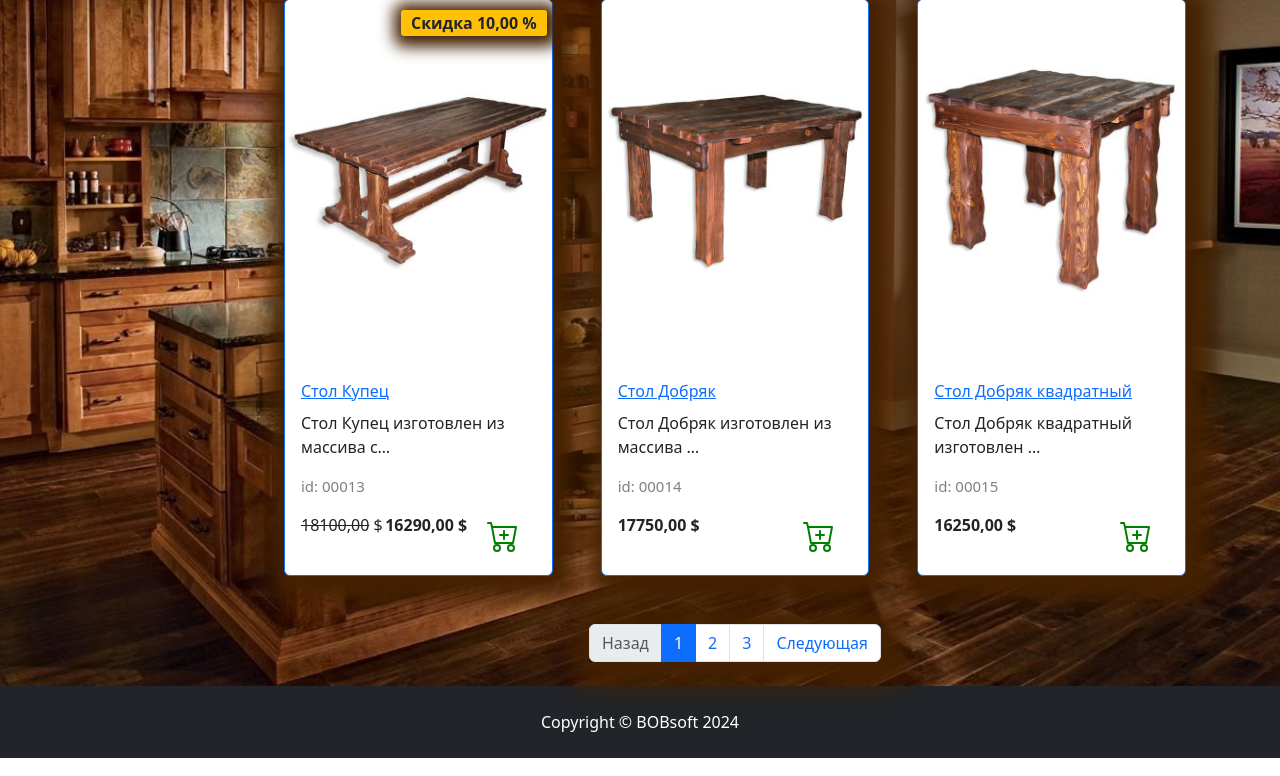
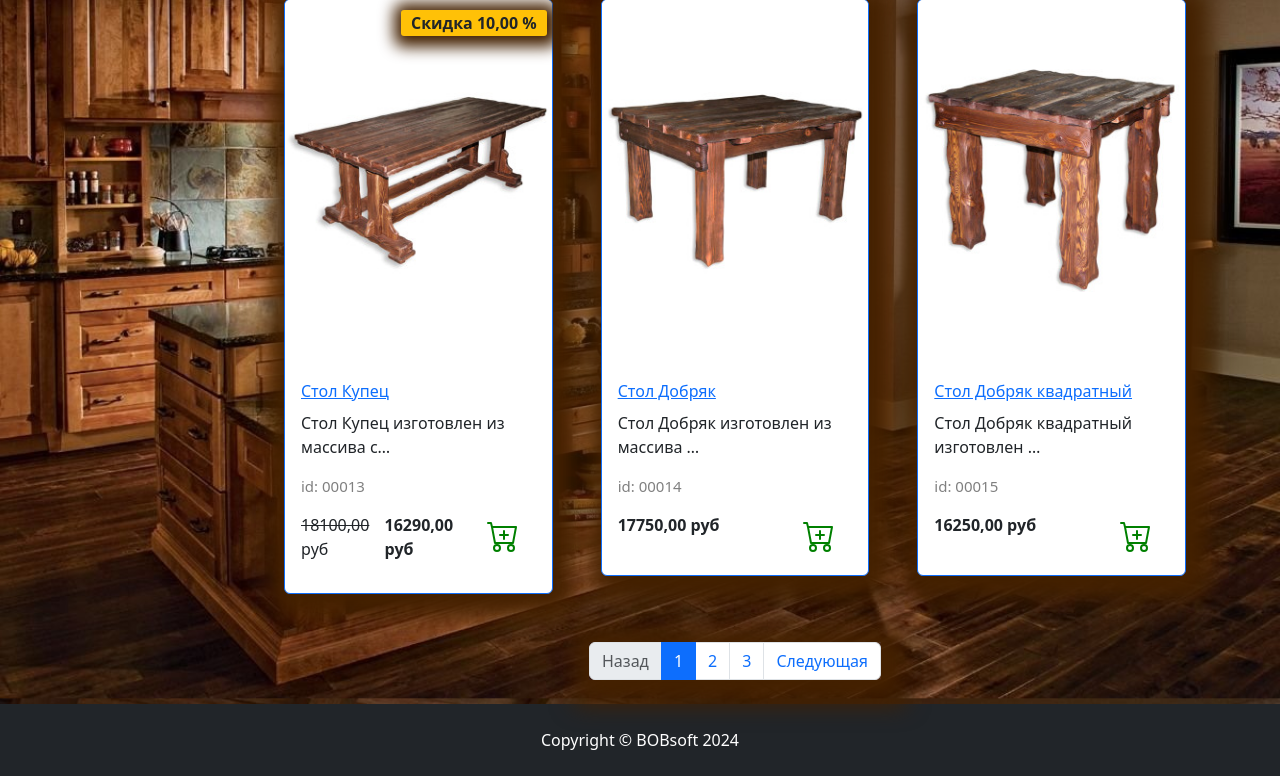
Before and after one commit to BOBsoft75/Final, a Django app: page /catalog/all/ in a window 1280 px wide. Shown: the part 155-931 px from the top of the page. Run offline with Django 4.2, Linux system fonts and the light colour scheme; data comes from the database, SQL or seed files in the repository; data that the repository does not hold is empty; some libraries are stand-ins or nearby versions.

Commit message:
Update catalog.html

```diff
--- a/goods/templates/goods/catalog.html
+++ b/goods/templates/goods/catalog.html
@@ -91,11 +91,11 @@
                     <div class="d-flex justify-content-between">
 
                         {% if product.discount %}
-                            <p><s>{{product.price}}</s> $</p>
-                            <p><strong>{{ product.sell_price }} $</strong></p>
+                            <p><s>{{product.price}}</s> руб</p>
+                            <p><strong>{{ product.sell_price }} руб</strong></p>
                             <span class="badge bg-warning text-dark">Скидка {{ product.discount }} %</span>
                         {% else %}
-                            <p><strong>{{ product.price }} $</strong></p>
+                            <p><strong>{{ product.price }} руб</strong></p>
                         {% endif %}
 
                         <a href="{% url "cart:cart_add" %}" class="btn add-to-cart"
```
